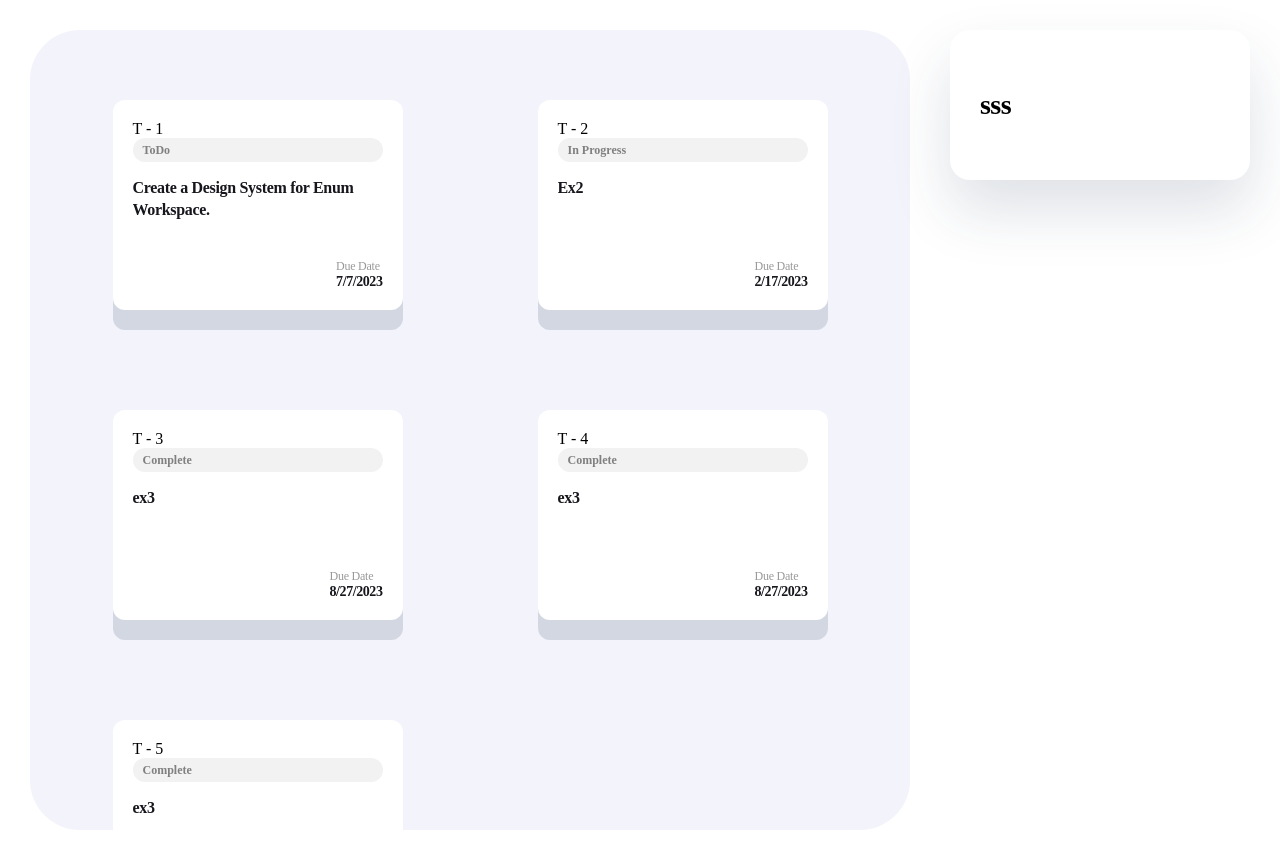
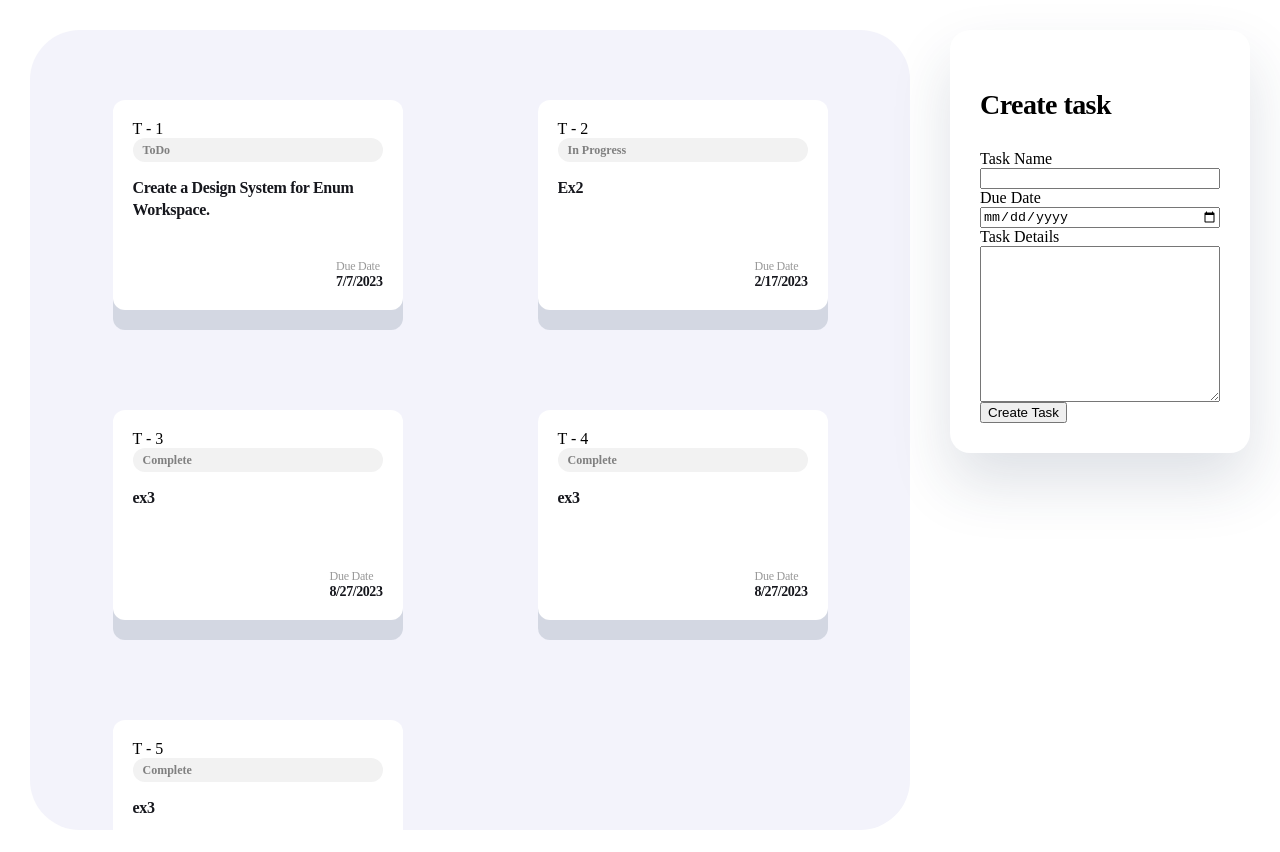
Before and after one commit to vaidanicu/Task-Manager, a React (Create React App) app: page / in a window 1280 px wide. Shown: the top 852 px of the page. Built offline with nearby package versions, Linux system fonts and the light colour scheme.

Commit message:
Create Task form

```diff
--- a/src/App.jsx
+++ b/src/App.jsx
@@ -1,6 +1,7 @@
 import React from "react";
 import "./App.css";
 import TaskViewer from "./components/task-viewer/TaskViewer";
+import CreateTaskForm from "./components/forms/CreateTaskForm";
 
 function App() {
   const data = [
@@ -57,7 +58,8 @@ function App() {
         <TaskViewer taskList={data} />
         <div className="side-bar-right">
           <div className="card-xl">
-            <h3>sss</h3>
+            <h3>Create task</h3>
+            <CreateTaskForm />
           </div>
         </div>
       </div>
--- /dev/null
+++ b/src/components/forms/CreateTaskForm.css
@@ -0,0 +1,4 @@
+.form-row {
+  display: flex;
+  flex-direction: column;
+}
--- /dev/null
+++ b/src/components/forms/CreateTaskForm.jsx
@@ -0,0 +1,27 @@
+import React from "react";
+import "./CreateTaskForm.css";
+const CreateTaskForm = () => {
+  return (
+    <div>
+      <form>
+        <div className="form-row">
+          <label>Task Name</label>
+          <input type="text" />
+        </div>
+
+        <div className="form-row">
+          <label>Due Date</label>
+          <input type="date" />
+        </div>
+        <div className="form-row">
+          <label>Task Details</label>
+          <textarea name="" id="" cols="30" rows="10"></textarea>
+        </div>
+
+        <button type="submit">Create Task</button>
+      </form>
+    </div>
+  );
+};
+
+export default CreateTaskForm;
```
